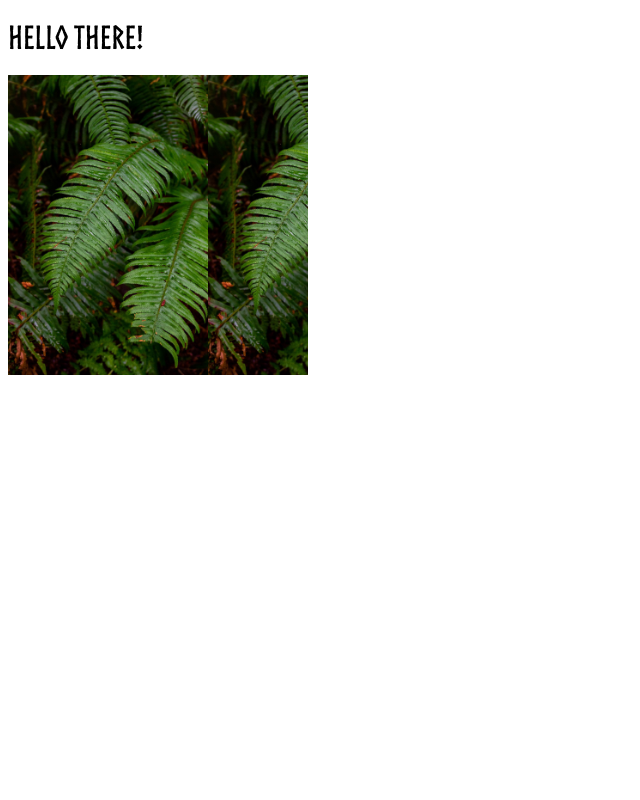
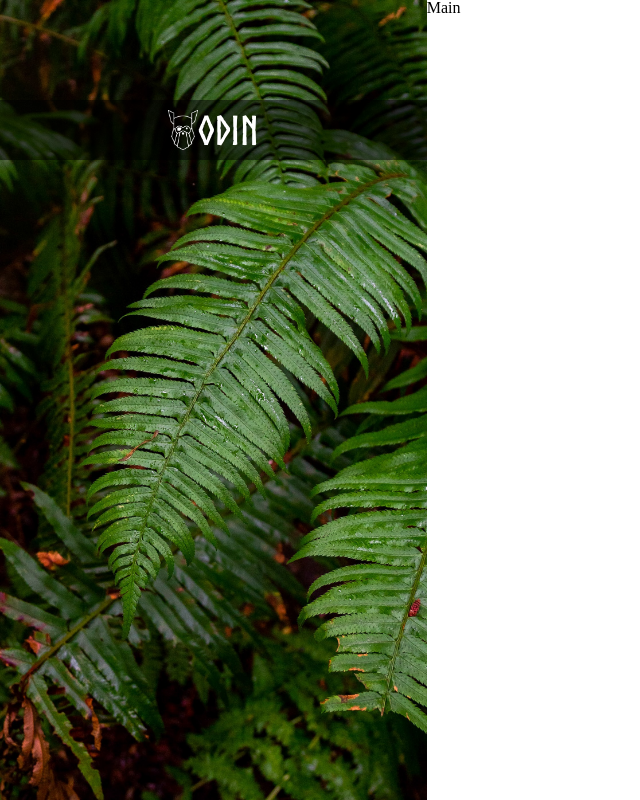
Before and after one commit to Arlaxia/odin-project, a plain HTML site: page Intermediate HTML and CSS/Sign-up form/index.html in a window 1280 px wide. Shown: the whole page, without its empty margins (0-640 px from the left). Drawn offline with Linux system fonts and the light colour scheme.

Commit message:
aside odin background

```diff
--- a/Intermediate HTML and CSS/Sign-up form/index.html
+++ b/Intermediate HTML and CSS/Sign-up form/index.html
@@ -4,11 +4,18 @@
     <meta charset="UTF-8" />
     <meta http-equiv="X-UA-Compatible" content="IE=edge" />
     <meta name="viewport" content="width=device-width, initial-scale=1.0" />
+    <link rel="stylesheet" href="reset.css" />
     <link rel="stylesheet" href="style.css" />
     <title>Document</title>
   </head>
   <body>
-    <h1>Hello there!</h1>
-    <div style="width: 300px; height: 300px"></div>
+    <div class="container">
+      <aside class="aside">
+        <div class="title">
+          <img id="odin-lined" src="./assets/img/odin-lined.png" alt="" /> Odin
+        </div>
+      </aside>
+      <main class="main">Main</main>
+    </div>
   </body>
 </html>
--- /dev/null
+++ b/Intermediate HTML and CSS/Sign-up form/reset.css
@@ -0,0 +1,129 @@
+/* http://meyerweb.com/eric/tools/css/reset/
+   v2.0 | 20110126
+   License: none (public domain)
+*/
+
+html,
+body,
+div,
+span,
+applet,
+object,
+iframe,
+h1,
+h2,
+h3,
+h4,
+h5,
+h6,
+p,
+blockquote,
+pre,
+a,
+abbr,
+acronym,
+address,
+big,
+cite,
+code,
+del,
+dfn,
+em,
+img,
+ins,
+kbd,
+q,
+s,
+samp,
+small,
+strike,
+strong,
+sub,
+sup,
+tt,
+var,
+b,
+u,
+i,
+center,
+dl,
+dt,
+dd,
+ol,
+ul,
+li,
+fieldset,
+form,
+label,
+legend,
+table,
+caption,
+tbody,
+tfoot,
+thead,
+tr,
+th,
+td,
+article,
+aside,
+canvas,
+details,
+embed,
+figure,
+figcaption,
+footer,
+header,
+hgroup,
+menu,
+nav,
+output,
+ruby,
+section,
+summary,
+time,
+mark,
+audio,
+video {
+  margin: 0;
+  padding: 0;
+  border: 0;
+  font-size: 100%;
+  font: inherit;
+  vertical-align: baseline;
+}
+/* HTML5 display-role reset for older browsers */
+article,
+aside,
+details,
+figcaption,
+figure,
+footer,
+header,
+hgroup,
+menu,
+nav,
+section {
+  display: block;
+}
+body {
+  line-height: 1;
+}
+ol,
+ul {
+  list-style: none;
+}
+blockquote,
+q {
+  quotes: none;
+}
+blockquote:before,
+blockquote:after,
+q:before,
+q:after {
+  content: "";
+  content: none;
+}
+table {
+  border-collapse: collapse;
+  border-spacing: 0;
+}
--- a/Intermediate HTML and CSS/Sign-up form/style.css
+++ b/Intermediate HTML and CSS/Sign-up form/style.css
@@ -1,12 +1,42 @@
 @font-face {
   font-family: Norse-Bold;
-  src: url("assets/fonts/Norse-Bold.otf");
+  src: url("./assets/fonts/Norse-Bold.otf");
 }
 
-h1 {
-  font-family: Norse-Bold;
+body {
+  height: 100vh;
 }
 
-div {
-  background: url("/assets/img/background-image.jpg") left top/contain;
+.container {
+  display: flex;
+  justify-content: center;
+  height: 100vh;
 }
+
+.aside {
+  background: url("./assets/img/background-image.jpg") top left/cover;
+  flex: 2;
+}
+
+.main {
+  flex: 4;
+}
+
+.title {
+  background-color: rgba(0, 0, 0, 0.5);
+  color: white;
+  text-align: center;
+  height: 60px;
+  margin-top: 100px;
+
+  display: flex;
+  justify-content: center;
+  align-items: center;
+
+  font-family: Norse-Bold;
+  font-size: 2.5rem;
+}
+
+#odin-lined {
+  height: 2.5rem;
+}
```
Also changed, not shown: Intermediate HTML and CSS/Sign-up form/assets/img/odin-lined.png (added), Intermediate HTML and CSS/Sign-up form/sign-up-form.png (added), 1 other file.
